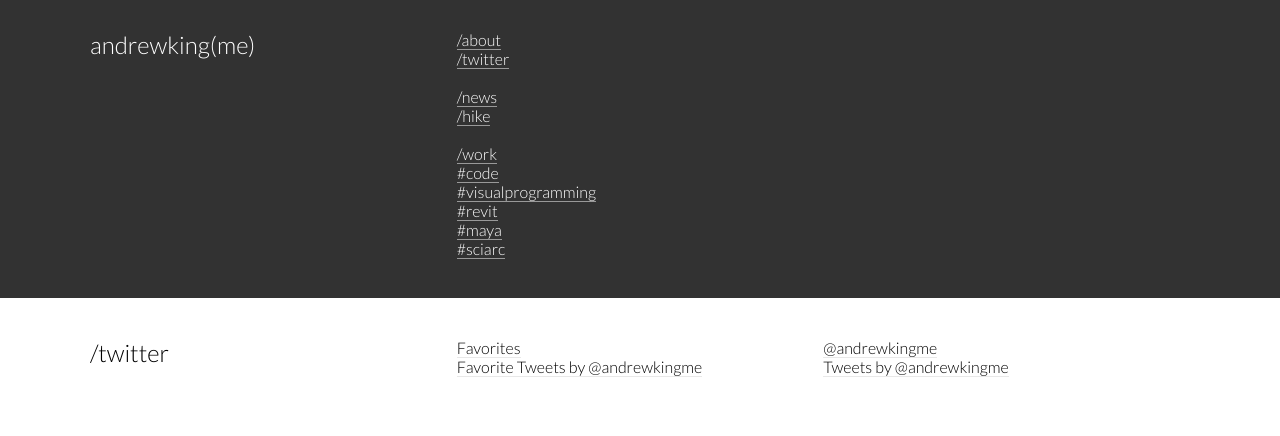
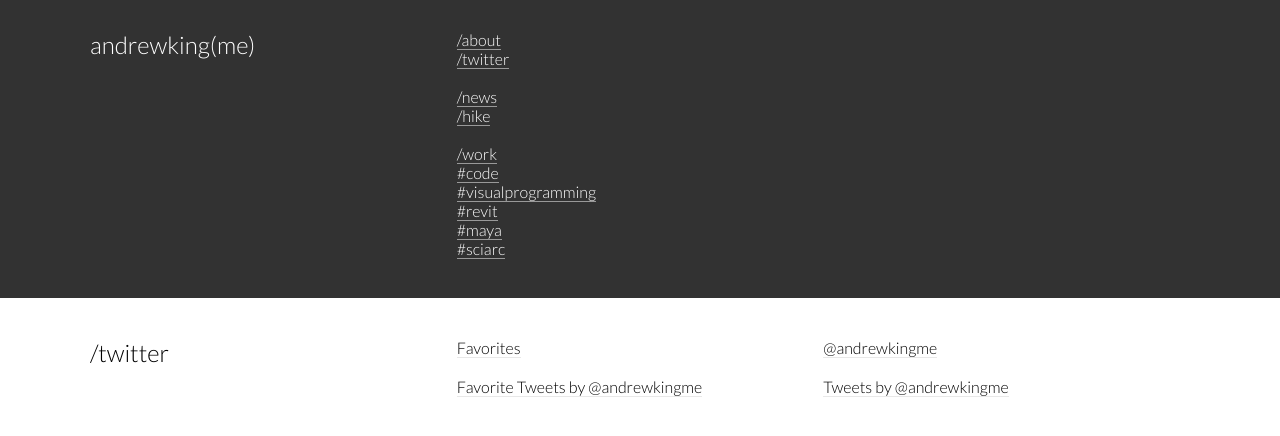
Before and after one commit to andrewkingme/andrewkingme.github.io, a Jekyll site: the page built from twitter/index.md, in a window 1280 px wide. Shown: the top 436 px of the page. Built offline with Jekyll 4.4.1, drawn with Linux system fonts in a browser that asks for light colours; comment, search, counter and statistics services are not loaded.

Commit message:
Formatting

```diff
--- a/assets/css/style.scss
+++ b/assets/css/style.scss
@@ -38,7 +38,7 @@ a img {
 
 p {
   margin-top: 0;
-  margin-bottom: 0;
+  margin-bottom: 20px;
 }
 
 .title {
```
